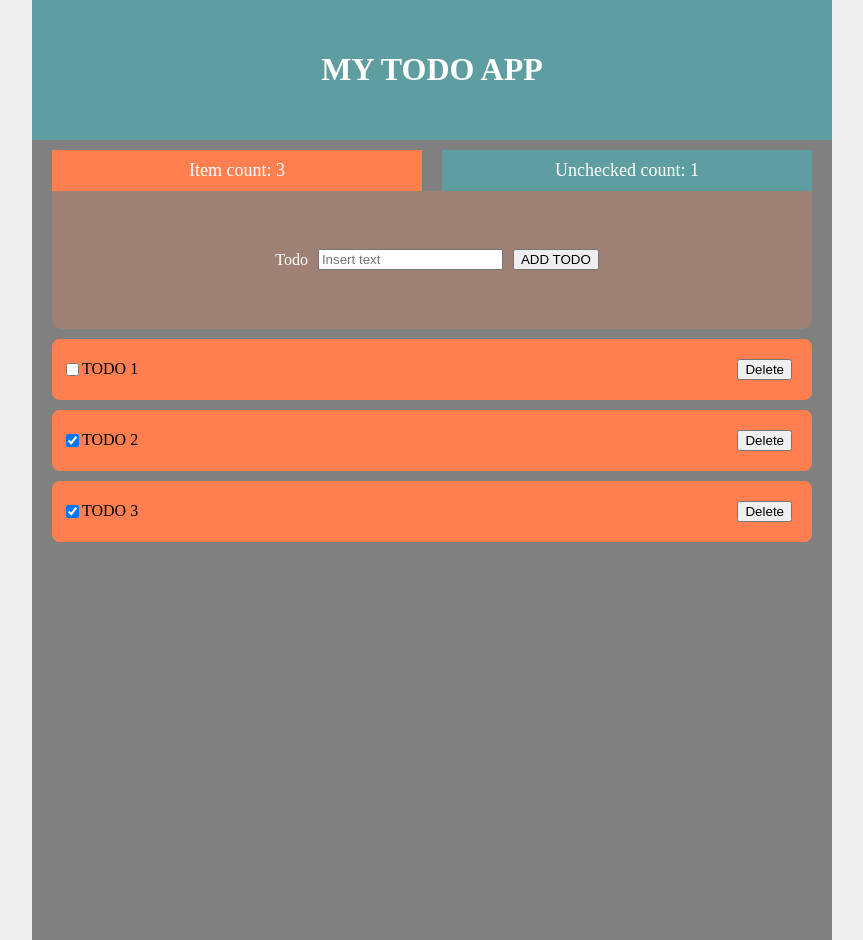
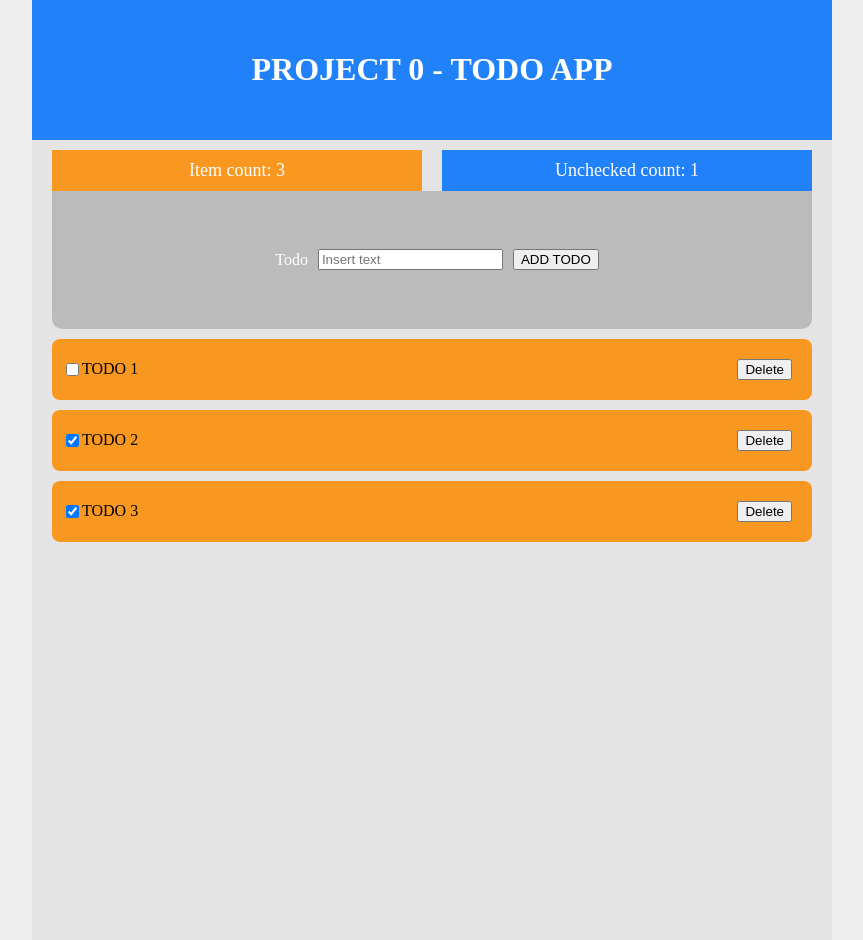
Before and after one commit to Diogo-Menezes/CS50M-2020, a plain HTML site: page todo-app/index.html in a window 1280 px wide. Shown: the whole page, without its empty margins (208-1071 px from the left). Drawn offline with Linux system fonts and the light colour scheme.

Commit message:
changed style

```diff
--- a/todo-app/index.html
+++ b/todo-app/index.html
@@ -6,7 +6,7 @@
 </head>
 <body>
 <div class="app-bar-container center">
-    <h1>MY TODO APP</h1>
+    <h1>Project 0 - Todo App</h1>
 </div>
 <div class="container">
 
--- a/todo-app/styles.css
+++ b/todo-app/styles.css
@@ -2,7 +2,8 @@
   box-sizing: border-box;
 }
 
-html, body {
+html,
+body {
   background-color: #eee;
   margin: 0;
   padding: 0;
@@ -29,11 +30,13 @@ ul {
   padding: 10px;
   display: flex;
   flex-direction: column;
-    background-color: grey;
   height: 100vh;
+  background-color: #bbbbbb30;
 }
 
-.title, .controls, .button {
+.title,
+.controls,
+.button {
   flex: none;
 }
 
@@ -45,11 +48,11 @@ ul {
   margin-left: 10px;
   padding: 10px;
   flex: 1;
-    background-color: coral;
+  background-color:#f99820;
 }
 
 .unchecked-count-container {
-    background-color: cadetblue;
+  background-color:#2081f9;
 }
 
 .app-bar-container {
@@ -60,7 +63,10 @@ ul {
   text-align: center;
   padding: 30px;
   color: white;
-    background-color: cadetblue;
+  background-color:#2081f9;
+}
+.app-bar-container h1 {
+  text-transform: uppercase;
 }
 
 .button {
@@ -75,7 +81,7 @@ ul {
   border-bottom-left-radius: 10px;
   margin-left: 10px;
   margin-right: 10px;
-    background-color: rgba(253, 126, 80, 0.23);
+  background-color:#bbbbbb;
   padding-top: 50px;
   padding-bottom: 50px;
 }
@@ -89,8 +95,7 @@ ul {
   margin-top: 10px;
   margin-left: 10px;
   padding: 10px;
-    background-color: coral;
-    border: aqua;
+  background-color:#f99820;
   border-radius: 8px;
 }
 
```
Lines whose indentation alone changed are shown as unchanged.
